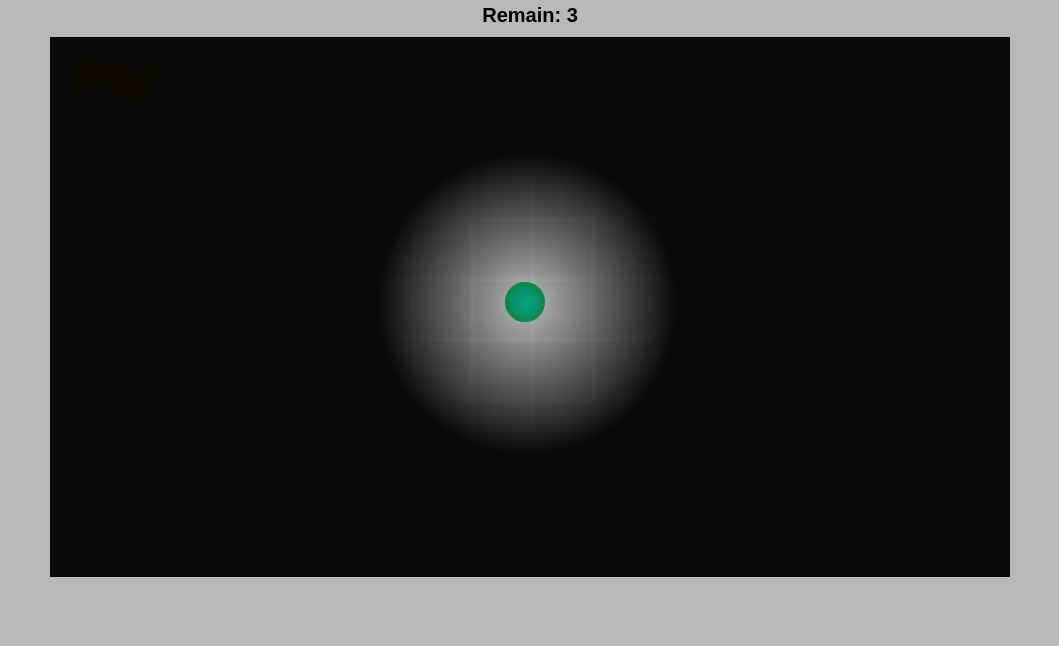
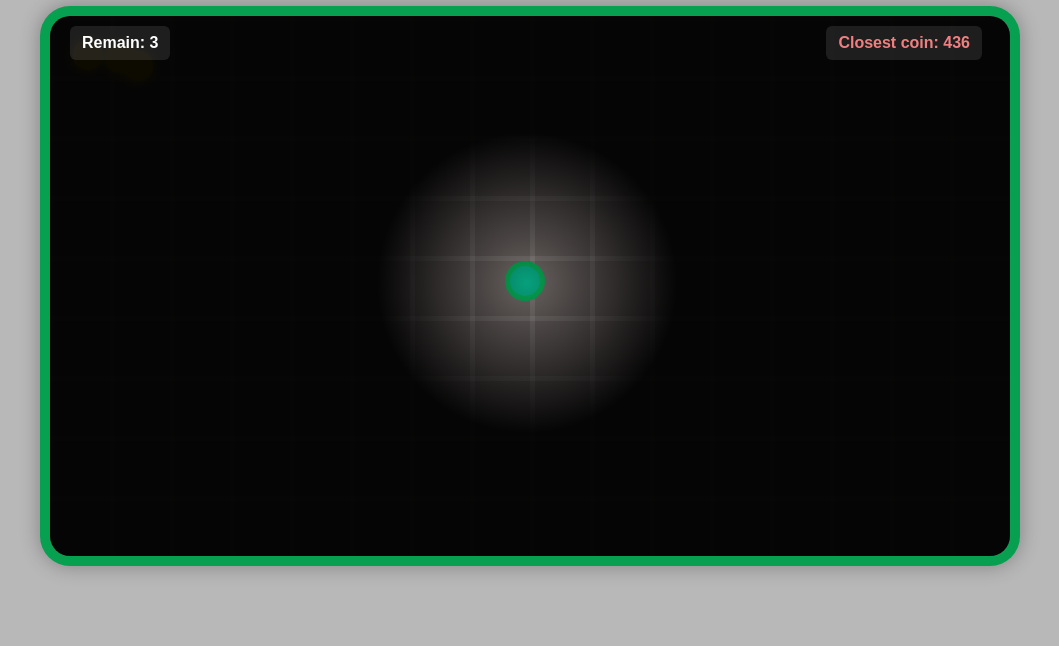
Before and after one commit to jemb4/js-dom-game, a plain HTML site: page index.html in a window 1280 px wide. Shown: the part 154-800 px from the top of the page, without its empty margins (110-1169 px from the left). Drawn offline with Linux system fonts and the light colour scheme.

Commit message:
feat: added ui coins interface

```diff
--- a/coin.js
+++ b/coin.js
@@ -7,7 +7,7 @@ export class Coin {
   }
 
   coinConf() {
-    // this.x = Math.random() * (1555 + 645) - 645
+    // this.x = Math.random() * (1500 + 645) - 645
     // this.y = Math.random() * (1145 + 655) - 655
     this.x = Math.random() * 100
     this.y = Math.random() * 100
--- a/game.js
+++ b/game.js
@@ -14,7 +14,7 @@ class Game {
   gameConf() {
     this.container = document.getElementById('game-container')
     this.scoreElement = document.getElementById('score')
-    this.scoreValue = document.getElementById('score-value')
+    this.scoreValue = document.querySelector('ui-score')
 
     this.player = null
     this.coins = []
@@ -27,7 +27,13 @@ class Game {
     this.createWorld()
     this.createPlayer()
     this.createCoin(this.score)
+    this.createUI()
     this.createLight()
+  }
+
+  createUI() {
+    this.UI = new UI()
+    this.container.appendChild(this.UI.element)
   }
 
   createPlayer() {
@@ -77,12 +83,12 @@ class Game {
 
   update() {
       this.handleInput(this.keys, this)
-      // this.handleWorldLoop()
       this.checkCollisions()
       this.light.updateLight(this.player)
       this.updateCoins()
+      this.world.updateWorld(this.container)
+      this.updateCoinDistance()
       this.playerPosition() // Activar si quieres ver en consola donde está el player
-      this.world.updateWorld(this.container)
 
       requestAnimationFrame(() => this.update())
   }
@@ -91,9 +97,49 @@ class Game {
     this.coins.forEach(coin => coin.updatePosition())
   }
 
+  updateCoinDistance() {
+    const playerX = -this.world.worldOffsetX + this.player.x + this.player.width / 2
+    const playerY = -this.world.worldOffsetY + this.player.y + this.player.height / 2
+
+    let closestDistance = Infinity
+
+    this.coins.forEach(coin => {
+      const coinX = coin.x + coin.width / 2
+      const coinY = coin.y + coin.height / 2
+
+      const dx = playerX - coinX
+      const dy = playerY - coinY
+      const distance = Math.sqrt(dx * dx + dy * dy)
+
+
+      if (distance < closestDistance) {
+        closestDistance = distance
+      }
+    })
+
+    if (this.coins.length === 0) {
+      this.UI.messageBox.textContent = 'No coins left!'
+      this.UI.messageBox.style.color = 'white'
+      return
+    }
+
+    const rounded = Math.round(closestDistance)
+
+    if (closestDistance < 150) {
+      this.UI.messageBox.style.color = 'lime'
+    } else if (closestDistance < 350) {
+      this.UI.messageBox.style.color = 'gold'
+    } else {
+      this.UI.messageBox.style.color = 'lightcoral'
+  }
+
+    this.UI.messageBox.textContent = `Closest coin: ${rounded}px`
+    this.UI.messageBox.textContent = `Closest coin: ${Math.round(closestDistance)}`
+  }
+
   updateScore() {
     this.score--
-    this.scoreValue.textContent = this.score
+    this.UI.scoreBox.textContent = `Remain: ${this.score}`
   }
 
   checkCollisions() {
@@ -107,7 +153,6 @@ class Game {
       }
     })
   }
-
 
   playerPosition() {
       if (this.player.moving){
--- a/index.html
+++ b/index.html
@@ -8,10 +8,10 @@
   </head>
   <body>
     <h1>OOP GAME</h1>
-    <h3 id="score">Remain: <span id="score-value">3</span></h3>
 
-    <div id="cursor"></div>
-    <div id="game-container"></div>
+    <div class="container">
+      <div id="game-container"></div>
+    </div>
     <script type="module" src="game.js"></script>
   </body>
 </html>
--- a/style.css
+++ b/style.css
@@ -10,6 +10,13 @@ body {
   flex-direction: column;
 }
 
+.container {
+  padding: 10px;
+  border-radius: 30px;
+  background-color: #07a050;
+  box-shadow: 0 0 20px rgba(0, 0, 0, 0.3);
+}
+
 #game-container {
   width: 960px;
   height: 540px;
@@ -19,13 +26,16 @@ body {
     linear-gradient(to right, rgba(255,255,255,0.1) 5px, transparent 5px),
     linear-gradient(to bottom, rgba(255,255,255,0.1) 5px, transparent 5px);
   background-size: 60px 60px, 60px 60px;
+  cursor: none;
+  border-radius: 20px;
+  background-color: #6b6060fa;
 }
 
 .vertical-wall {
   position: absolute;
   width: 1000px;
   height: 540px;
-  background-color: red;
+  background-color: black;
   z-index: 5;
 }
 
@@ -33,7 +43,7 @@ body {
   position: absolute;
   width: 960px;
   height: 1000px;
-  background-color: red;
+  background-color: black;
   z-index: 5;
 }
 
@@ -77,25 +87,39 @@ body {
   transition: mask-image 0.05s linear;
 }
 
-#end-game {
-  width: 500px;
-  height: 300px;
-  background-color: #07a07c;
+
+.UI {
   position: absolute;
+  top: 10px;
+  left: 0;
+  width: 95%;
+  padding: 0 20px;
+  display: flex;
+  justify-content: space-between;
+  align-items: flex-start;
+  z-index: 20;
+  pointer-events: none;
+}
+
+#ui-score {
+  background-color: rgba(255, 255, 255, 0.1);
+  padding: 8px 12px;
+  border-radius: 6px;
+  color: white;
+  font-weight: bold;
+}
+
+.ui-right-column {
   display: flex;
   flex-direction: column;
-  align-items: center;
-  justify-content: center;
-  z-index: 10;
+  gap: 8px;
 }
 
-#blur {
-  position: absolute;
-  width: 100%;
-  height: 100vh;
-  background: #0e090961;
+.ui-message {
+  background-color: rgba(255, 255, 255, 0.1);
+  padding: 8px 12px;
+  border-radius: 6px;
+  color: white;
+  font-weight: bold;
+  transition: color 0.2s ease;
 }
-
-.hidden {
-  display: none !important;
-}
--- a/ui.js
+++ b/ui.js
@@ -1,5 +1,25 @@
 export class UI {
   constructor() {
+    this.uiConf()
+  }
 
+  uiConf() {
+    this.element = document.createElement('div')
+    this.element.classList.add('UI')
+
+
+    this.scoreBox = document.createElement('div')
+    this.scoreBox.setAttribute('id', 'ui-score')
+    this.scoreBox.textContent = 'Remain: 3'
+
+    this.messageBox = document.createElement('div')
+    this.messageBox.classList.add('ui-message')
+    this.messageBox.textContent = 'Ready?'
+
+    const rightColumn = document.createElement('div')
+    rightColumn.classList.add('ui-right-column')
+    rightColumn.append(this.messageBox)
+
+    this.element.append(this.scoreBox, rightColumn)
   }
 }
--- a/world.js
+++ b/world.js
@@ -10,15 +10,14 @@ export class World {
     this.worldOffsetY = 0
 
     this.leftWall = this.createVerticalWall(-1546)
-    this.rightWall = this.createVerticalWall(1490)
-    this.topWall = this.createHorizontalWall(-2000)
-    this.bottomWall = this.createHorizontalWall(2000)
+    this.rightWall = this.createVerticalWall(1495)
+    this.topWall = this.createHorizontalWall(-1755)
+    this.bottomWall = this.createHorizontalWall(1285)
   }
 
   createVerticalWall(xPosition) {
     const wall = document.createElement('div')
     wall.classList.add('vertical-wall')
-
     wall.dataset.baseX = xPosition
     this.container.appendChild(wall)
     return wall
@@ -28,13 +27,6 @@ export class World {
   const wall = document.createElement('div')
   wall.classList.add('horizontal-wall')
   wall.dataset.baseY = yPosition
-
-  if (yPosition < 0) {
-    wall.dataset.align = 'top'
-  } else {
-    wall.dataset.align = 'bottom'
-  }
-
   this.container.appendChild(wall)
   return wall
 }
@@ -52,10 +44,7 @@ export class World {
     const horizontalWalls = [this.topWall, this.bottomWall]
     for (const wall of horizontalWalls) {
       const baseY = parseInt(wall.dataset.baseY, 10)
-      const align = wall.dataset.align
-      const screenY = align === 'top'
-        ? baseY + this.worldOffsetY
-        : baseY + this.worldOffsetY - wall.offsetHeight
+      const screenY = baseY + this.worldOffsetY
       wall.style.top = `${screenY}px`
       wall.style.left = `0px`
     }
```
